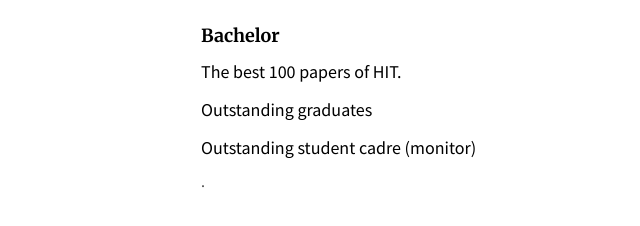
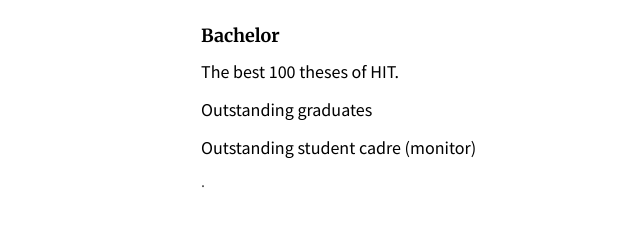
Before and after one commit to WeisongZhao/resume, a plain HTML site: page index.html in a window 1280 px wide. Shown: the part 2156-2382 px from the top of the page, 179-819 px from the left. Drawn offline with Linux system fonts and the light colour scheme.

Commit message:
small modify

```diff
--- a/index.html
+++ b/index.html
@@ -185,7 +185,7 @@
                             <div class="row subsection">
                                 <div class="emph col">
 
-                                    The best 100 papers of HIT.
+                                    The best 100 theses of HIT.
 
                                 </div>
                                 <div class="col-right light">Summer 2017</div>
```
